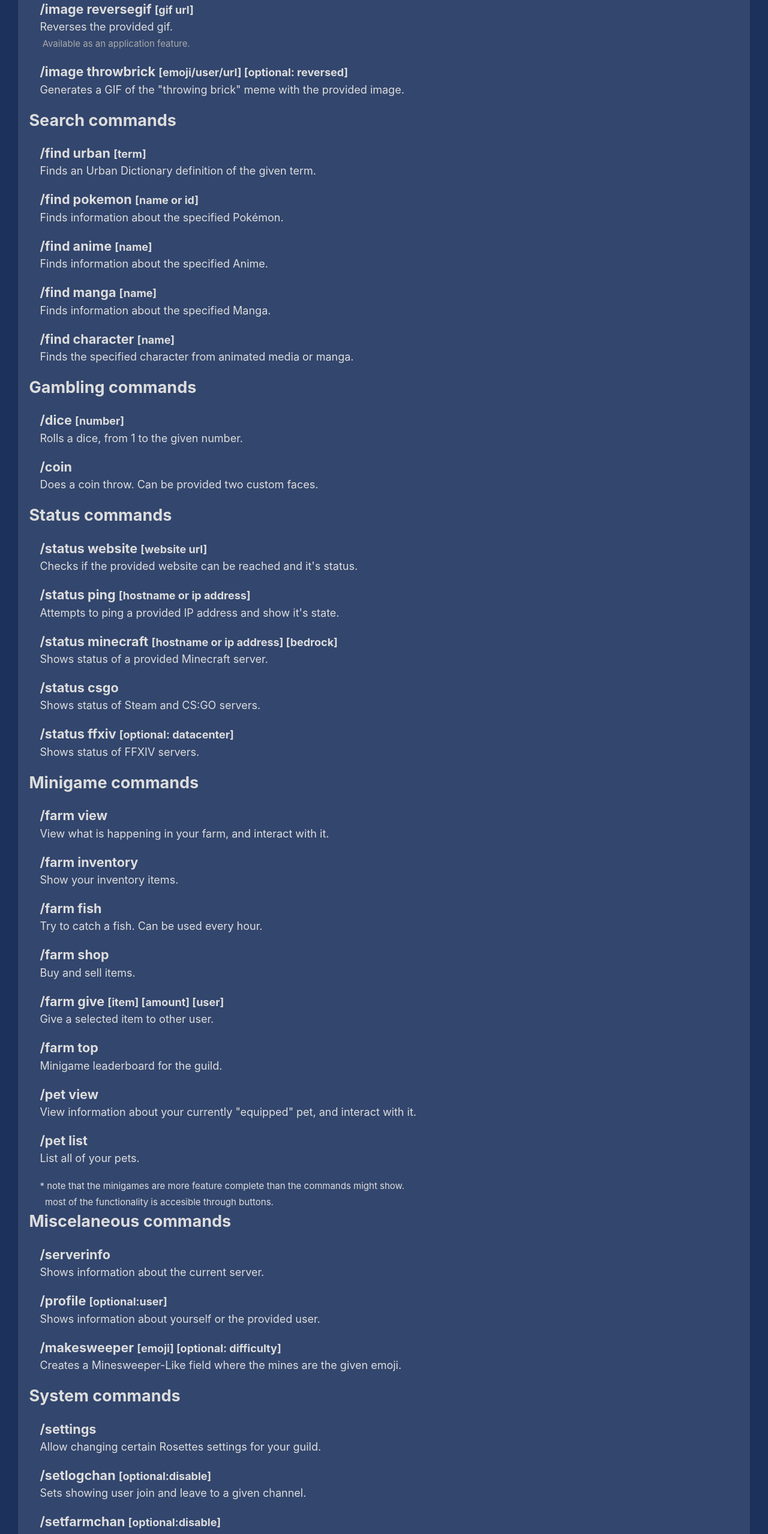
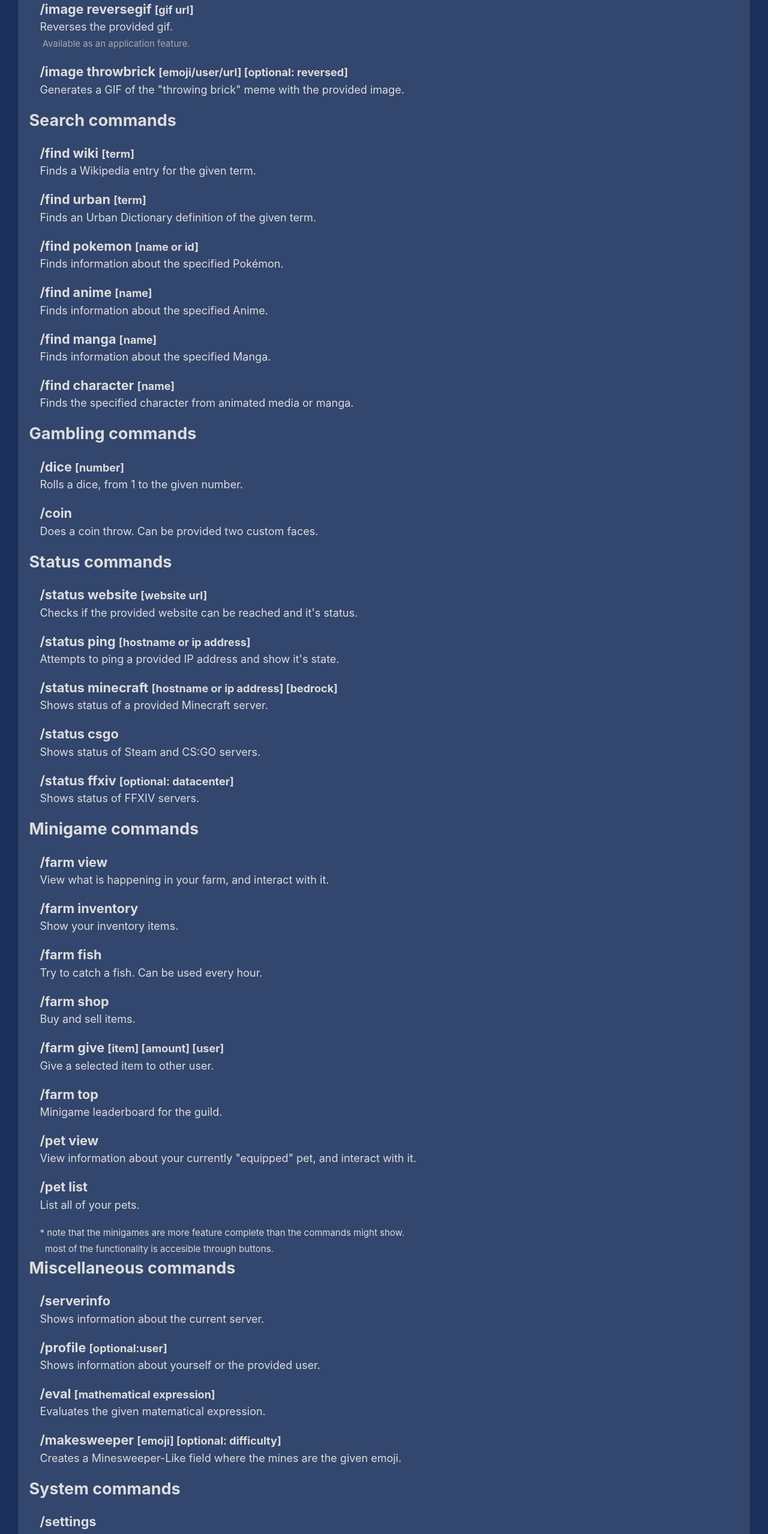
Before and after one commit to markski1/markski.ar, a Next.js app: page /rosettes/commands in a window 1280 px wide. Shown: the part 1075-3632 px from the top of the page at 60% size. Built offline with nearby package versions, Linux system fonts and the light colour scheme.

Commit message:
Update Rosettes page

```diff
--- a/pages/rosettes.tsx
+++ b/pages/rosettes.tsx
@@ -89,10 +89,10 @@ export default function Page() {
 					<li><b>Downloading Twitter videos</b><br/>Uploads a video file from any tweet you give it.</li>
 					<li><b>Polls</b><br/>Easily create polls where people can anonymously vote.</li>
 					<li><b>Reminders</b><br/>Let users set reminder alarms for themselves, even in DM's.</li>
-					<li><b>Searching</b><br/>Quickly get information for Pokémon, Anime, Manga, etc.</li>
+					<li><b>Searching</b><br/>Quickly get information from Wikipedia, UrbanDictionary, Pokepedia, Anime/Manga sites, etc.</li>
 					<li><b>Minigames</b><br/>- Farming and fishing system, with shop, inventory and the expected stuff.<br/>- A pet ownership and interaction system.</li>
 					<li><b>Custom commands</b><br/>Add your own guild commands to let users see information and manage roles.</li>
-					<li><b>Miscelaneous</b><br/>- Display who joins and leaves the server<br/>- Provide status information for certain games<br/>- Throwing dice and coins<br/>- Even more.</li>
+					<li><b>Miscelaneous</b><br/>- Display who joins and leaves the server<br/>- Provide status information for certain games<br/>- Throwing dice and coins<br/>-Expression evaluator<br/>- Even more.</li>
 					<li><b>What else would you like?</b><br/>If Rosettes lacks a feature you want, use <span style={{color: 'cyan'}}>/feedback</span>, or contact me directly.<br/>I am always adding new things, and welcoming new ideas.</li>
 				</ul>
 				<p>
--- a/pages/rosettes/commands.tsx
+++ b/pages/rosettes/commands.tsx
@@ -78,6 +78,11 @@ export default function Page() {
 				</div>
 				<h2>Search commands</h2>
 				<div style={{marginLeft: '1rem'}}>
+					<CommandEntry
+						name = "/find wiki"
+						parameters = "[term]"
+						description = "Finds a Wikipedia entry for the given term."
+					/>
 					<CommandEntry
 						name = "/find urban"
 						parameters = "[term]"
@@ -180,7 +185,7 @@ export default function Page() {
 					/>
 					<small>* note that the minigames are more feature complete than the commands might show.<br/>&nbsp; most of the functionality is accesible through buttons.</small>
 				</div>
-				<h2>Miscelaneous commands</h2>
+				<h2>Miscellaneous commands</h2>
 				<div style={{marginLeft: '1rem'}}>
 					<CommandEntry
 						name = "/serverinfo"
@@ -190,6 +195,11 @@ export default function Page() {
 						name = "/profile"
 						parameters = "[optional:user]"
 						description = "Shows information about yourself or the provided user."
+					/>
+					<CommandEntry
+						name = "/eval"
+						parameters = "[mathematical expression]"
+						description = "Evaluates the given matematical expression."
 					/>
 					<CommandEntry
 						name = "/makesweeper"
```
